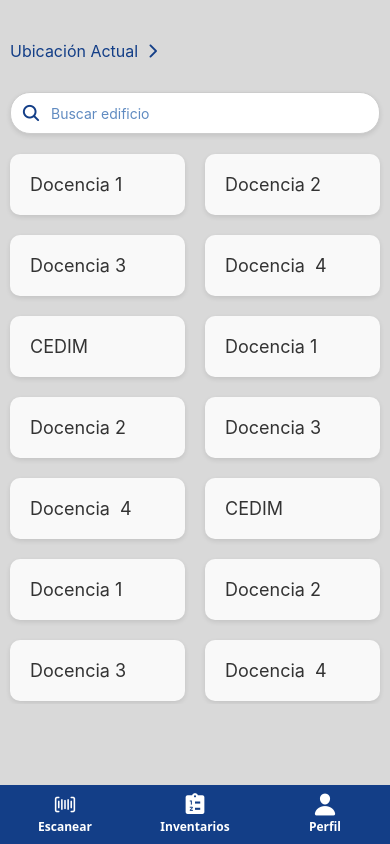
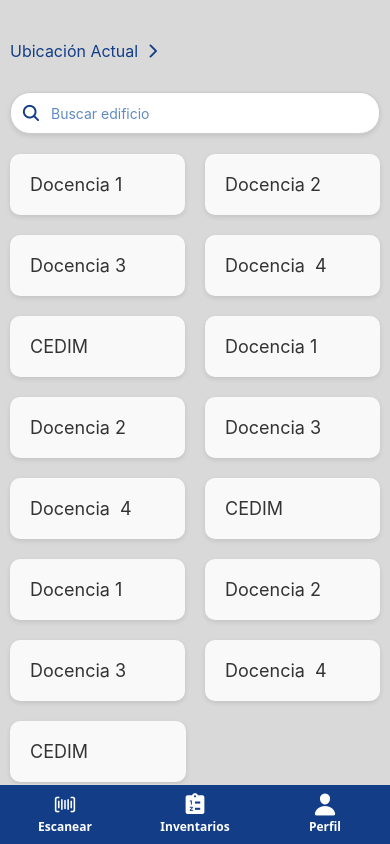
Before and after one commit to josemanuel11sans/AssetTrackerUtez-Movile, a React Native app: screen /inventarios in a window 390 px wide. Built offline with nearby package versions, Linux system fonts and the light colour scheme.

Commit message:
arreglo de listview en edificios

```diff
--- a/src/screens/EdificiosScreen.js
+++ b/src/screens/EdificiosScreen.js
@@ -50,6 +50,7 @@ const EdificiosScreen = () => {
         numColumns={2}
         contentContainerStyle={styles.flatListContent}
         showsVerticalScrollIndicator={false}
+        style={styles.flatList}
       />
     </View>
   );
@@ -60,7 +61,6 @@ const styles = StyleSheet.create({
     flex: 1,
     paddingTop: 40,
     backgroundColor: '#D9D9D9',
-    paddingBottom: 80,
   },
   locationContainer: {
     flexDirection: 'row',
@@ -114,7 +114,11 @@ const styles = StyleSheet.create({
     color: '#333',
   },
   flatListContent: {
-    paddingBottom: 80,
+    flexGrow: 1,
+  },
+  flatList: {
+    flex: 1,
+    height: '100%', // Asegura que el FlatList ocupe todo el espacio disponible en altura
   },
 });
 
```
